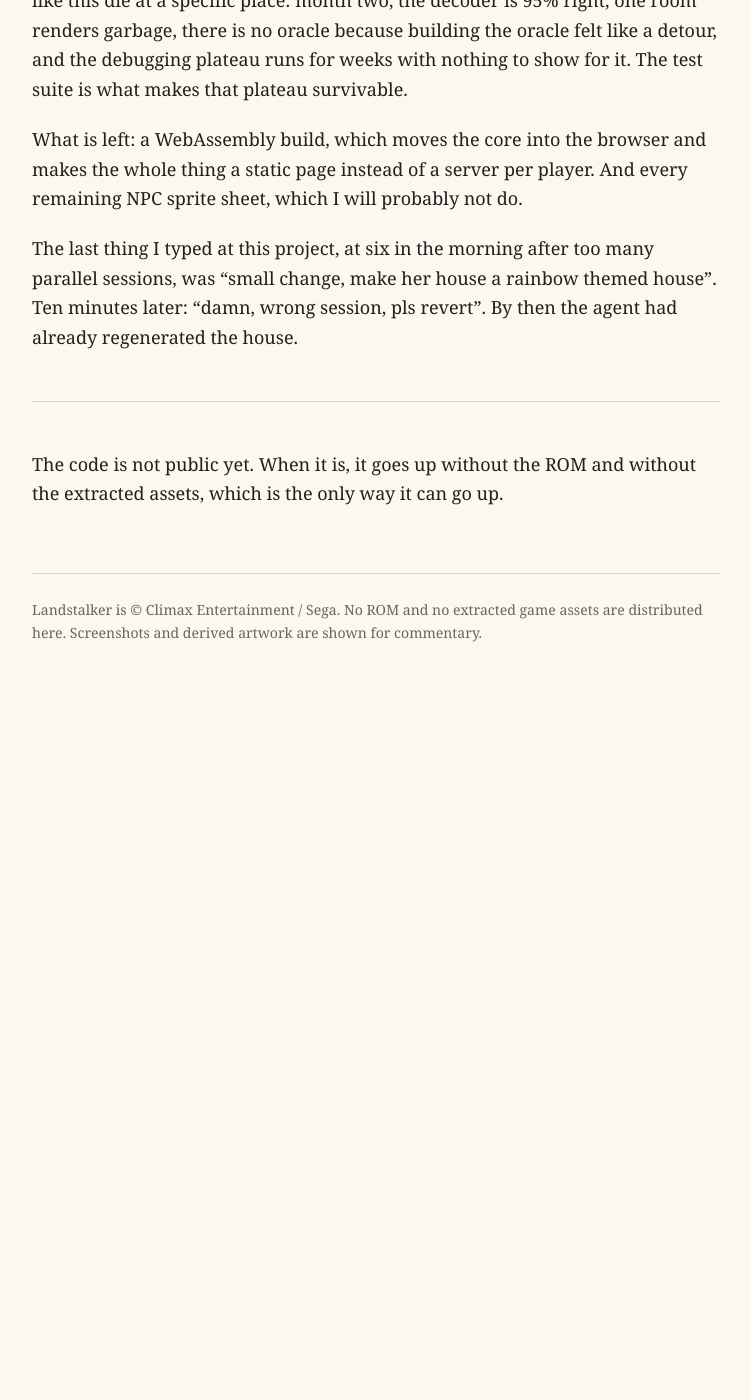
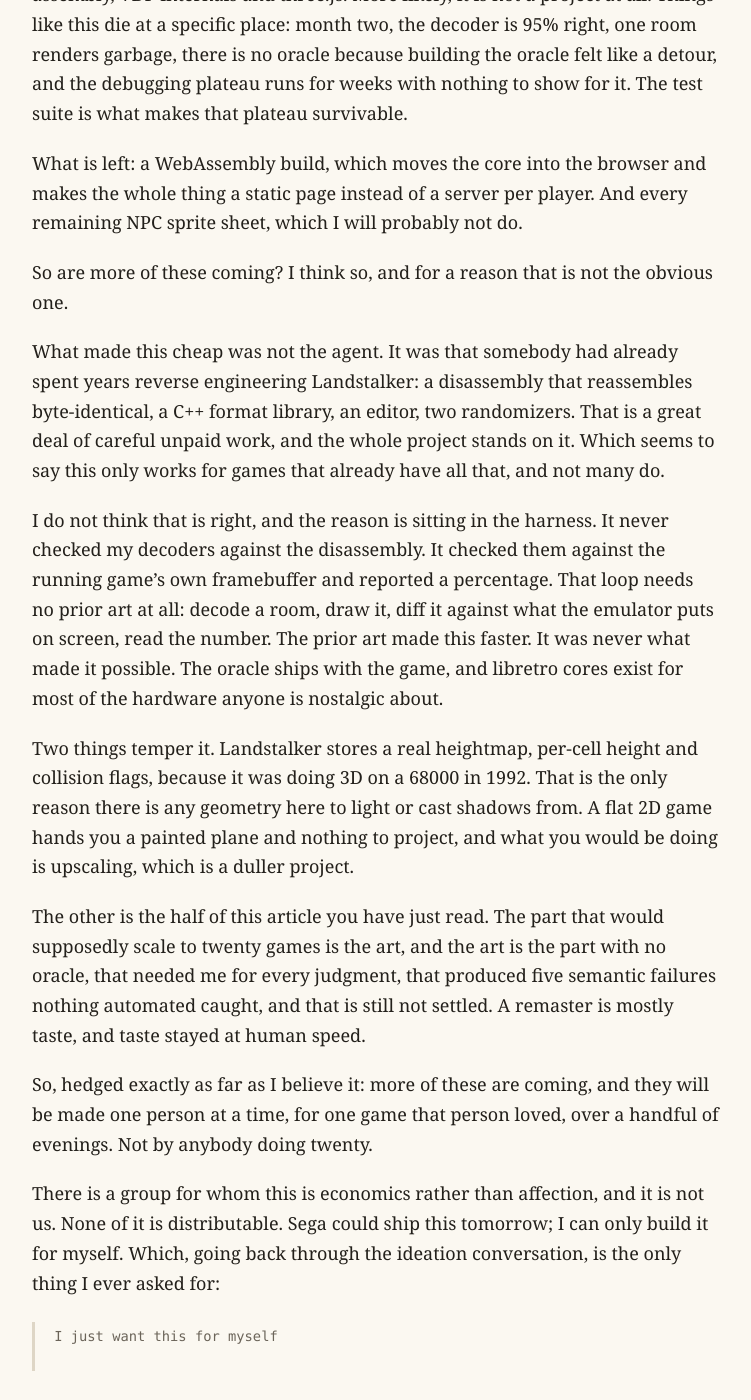
Before and after one commit to dmahlow/landstalker-writeup, a Jekyll site: the page built from index.md, in a window 1280 px wide and 1400 px high, scrolled down 29392 px. Shown: the whole window, without its empty margins (264-1015 px from the left). Built offline with Jekyll 4.4.1, drawn with Linux system fonts in a browser that asks for light colours; our own code applies the rules of GitHub Pages for plain Markdown files; before the commit the page ends 30132 px from its top, so only the background shows below that; some of the changed text lies outside the part shown.

Commit message:
docs: add generalisation prediction, move clipping report in situ

```diff
--- a/index.md
+++ b/index.md
@@ -144,7 +144,11 @@ The original draws 320x224 because that is what the hardware had. The 3D view ha
 
 ## The sprite problem
 
-The spec warned me about this before a line of it existed: priority bits and sort order will fight you, budget real time, this is the main source of visual wrongness. It was right, and it still took three attempts. I will go through all three, because the sequence is the story of me slowly noticing I had the wrong mental model.
+The spec warned me about this before a line of it existed: priority bits and sort order will fight you, budget real time, this is the main source of visual wrongness. It was right, and it still took three attempts.
+
+> one more thing, there is some odd clipping [...] seems to happen when nigel is against a non-room wall?
+
+That is the bug report, in full, from me on a couch on day one. It is also the only description of the problem anybody had for a while.
 
 Sprites are billboards, flat quads standing in the world. The first version put each quad at its entity's depth, and walls behind the character clipped his head off, because a wall face one cell further back has greater depth than the character's feet. Obvious enough in hindsight.
 
@@ -311,6 +313,22 @@ Which changes the honest counterfactual. Without agents this is not a four-day p
 
 What is left: a WebAssembly build, which moves the core into the browser and makes the whole thing a static page instead of a server per player. And every remaining NPC sprite sheet, which I will probably not do.
 
+So are more of these coming? I think so, and for a reason that is not the obvious one.
+
+What made this cheap was not the agent. It was that somebody had already spent years reverse engineering Landstalker: a disassembly that reassembles byte-identical, a C++ format library, an editor, two randomizers. That is a great deal of careful unpaid work, and the whole project stands on it. Which seems to say this only works for games that already have all that, and not many do.
+
+I do not think that is right, and the reason is sitting in the harness. It never checked my decoders against the disassembly. It checked them against the running game's own framebuffer and reported a percentage. That loop needs no prior art at all: decode a room, draw it, diff it against what the emulator puts on screen, read the number. The prior art made this faster. It was never what made it possible. The oracle ships with the game, and libretro cores exist for most of the hardware anyone is nostalgic about.
+
+Two things temper it. Landstalker stores a real heightmap, per-cell height and collision flags, because it was doing 3D on a 68000 in 1992. That is the only reason there is any geometry here to light or cast shadows from. A flat 2D game hands you a painted plane and nothing to project, and what you would be doing is upscaling, which is a duller project.
+
+The other is the half of this article you have just read. The part that would supposedly scale to twenty games is the art, and the art is the part with no oracle, that needed me for every judgment, that produced five semantic failures nothing automated caught, and that is still not settled. A remaster is mostly taste, and taste stayed at human speed.
+
+So, hedged exactly as far as I believe it: more of these are coming, and they will be made one person at a time, for one game that person loved, over a handful of evenings. Not by anybody doing twenty.
+
+There is a group for whom this is economics rather than affection, and it is not us. None of it is distributable. Sega could ship this tomorrow; I can only build it for myself. Which, going back through the ideation conversation, is the only thing I ever asked for:
+
+> I just want this for myself
+
 The last thing I typed at this project, at six in the morning after too many parallel sessions, was "small change, make her house a rainbow themed house". Ten minutes later: "damn, wrong session, pls revert". By then the agent had already regenerated the house.
 
 ---
```
Also changed, not shown: other parts of index.md (+0 -2 lines).
